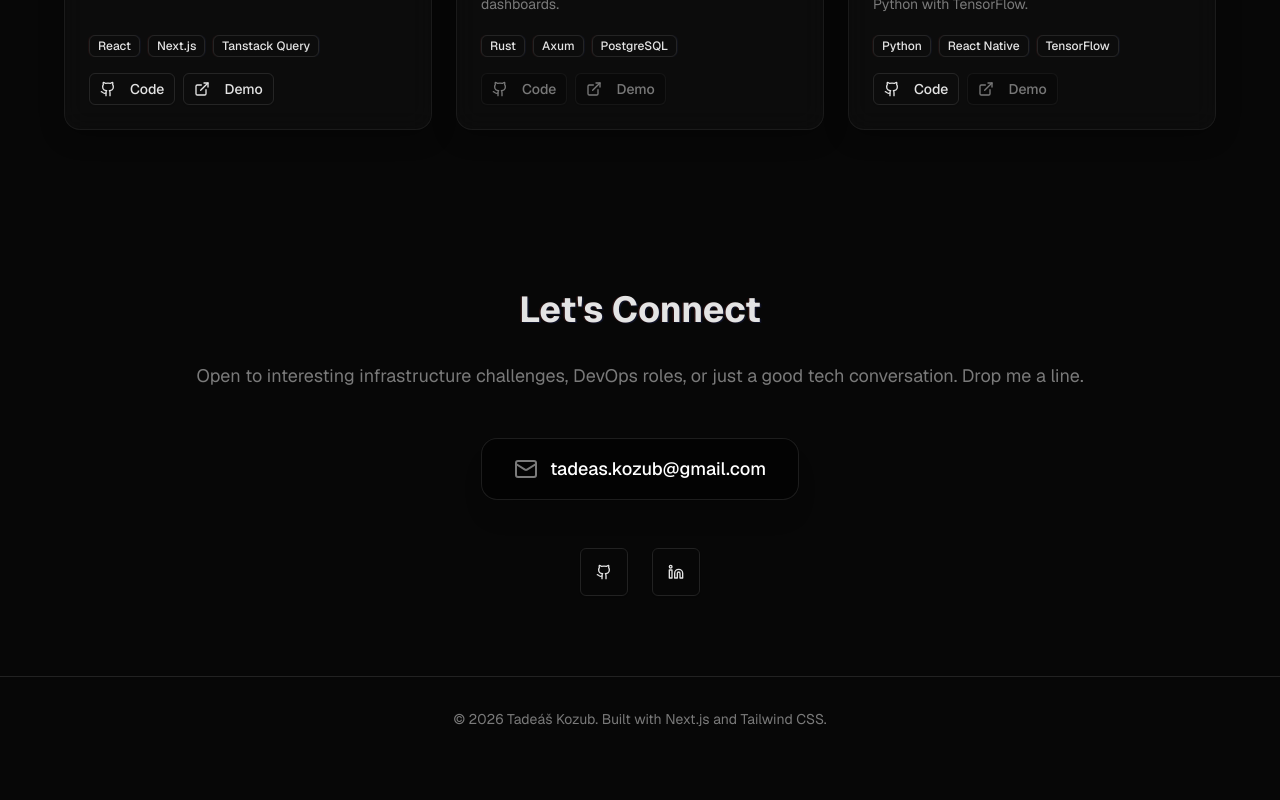
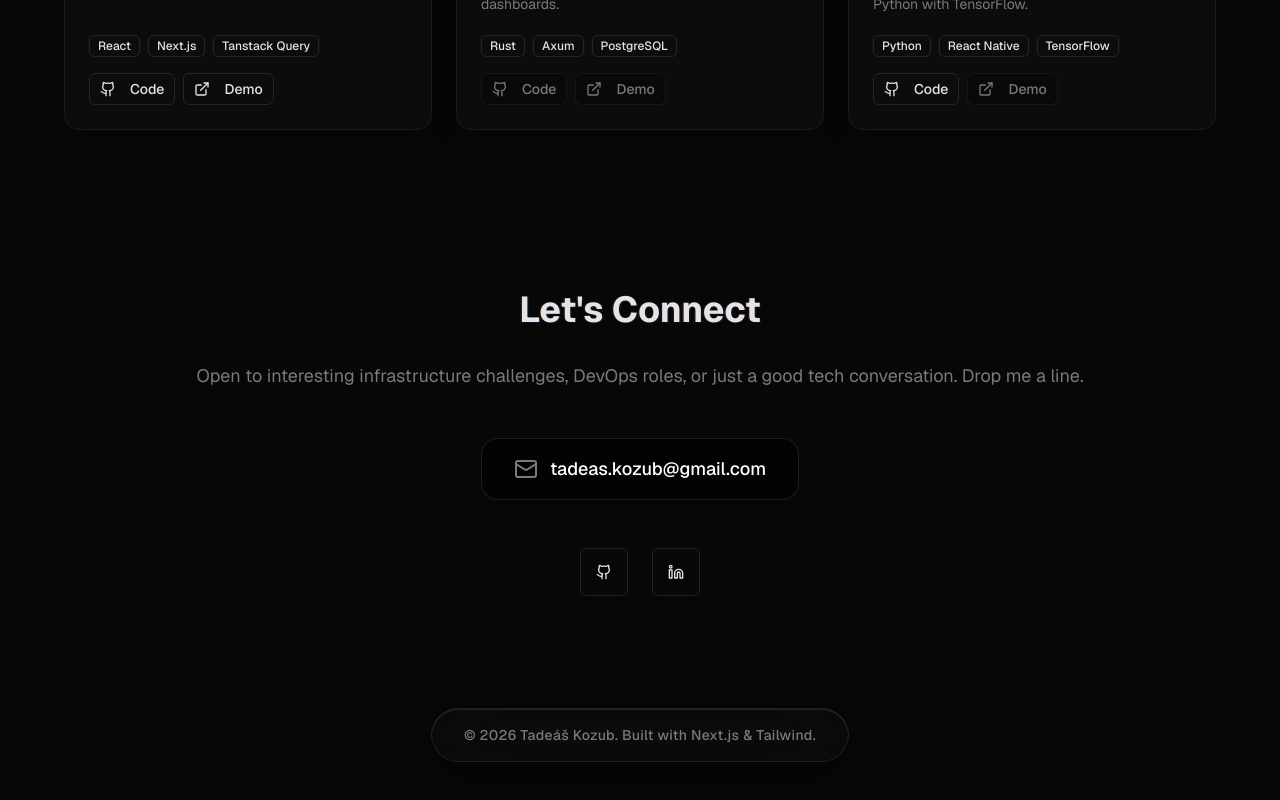
Before and after one commit to tedKozub/portfolio, a Next.js app: page / in a window 1280 px wide. Shown: the part 1906-2706 px from the top of the page. Before the commit the page ends 2667 px from the top, so only its background shows below. Built offline with nearby package versions, Linux system fonts and the light colour scheme.

Commit message:
feat: liquid glass footer pill

```diff
--- a/app/page.tsx
+++ b/app/page.tsx
@@ -228,10 +228,10 @@ export default function Home() {
       </section>
 
       {/* ── Footer ─────────────────────────────────────────────────── */}
-      <footer className="relative z-10 py-8 px-4 border-t border-border">
-        <div className="max-w-6xl mx-auto text-center">
-          <p className="text-muted-foreground text-sm">
-            © 2026 Tadeáš Kozub. Built with Next.js and Tailwind CSS.
+      <footer className="relative z-10 pb-12 px-4 mt-8 flex justify-center">
+        <div className="px-8 py-4 rounded-full bg-white/[0.02] border border-white/[0.08] backdrop-blur-2xl backdrop-saturate-150 shadow-[0_12px_40px_rgba(0,0,0,0.4),0_1px_0_rgba(255,255,255,0.1)_inset] transition-all duration-300 hover:bg-white/[0.04] hover:scale-105 hover:border-white/[0.12] hover:shadow-[0_16px_50px_rgba(0,0,0,0.5),0_1px_0_rgba(255,255,255,0.15)_inset] cursor-default">
+          <p className="text-muted-foreground text-sm font-medium tracking-wide">
+            © 2026 Tadeáš Kozub. Built with Next.js & Tailwind.
           </p>
         </div>
       </footer>
```
